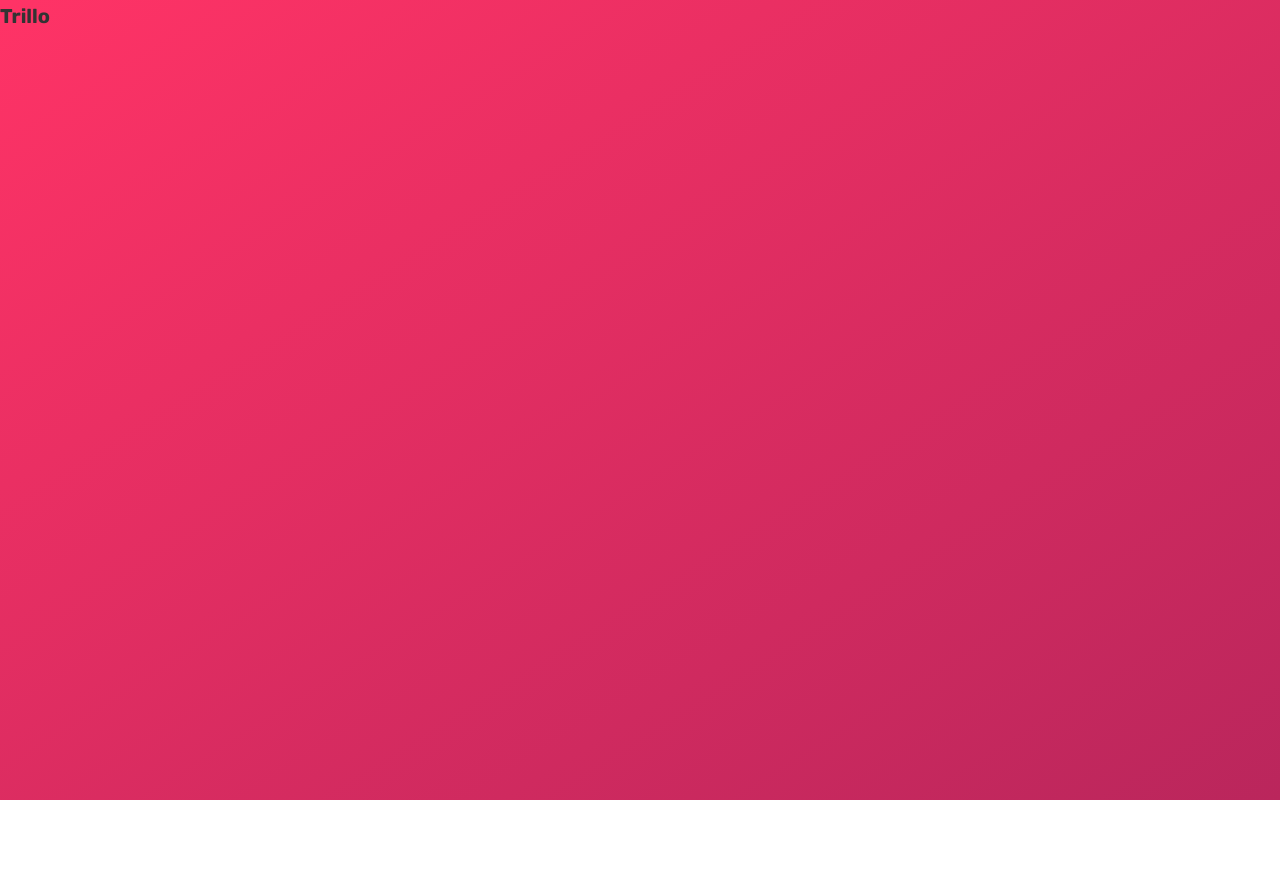
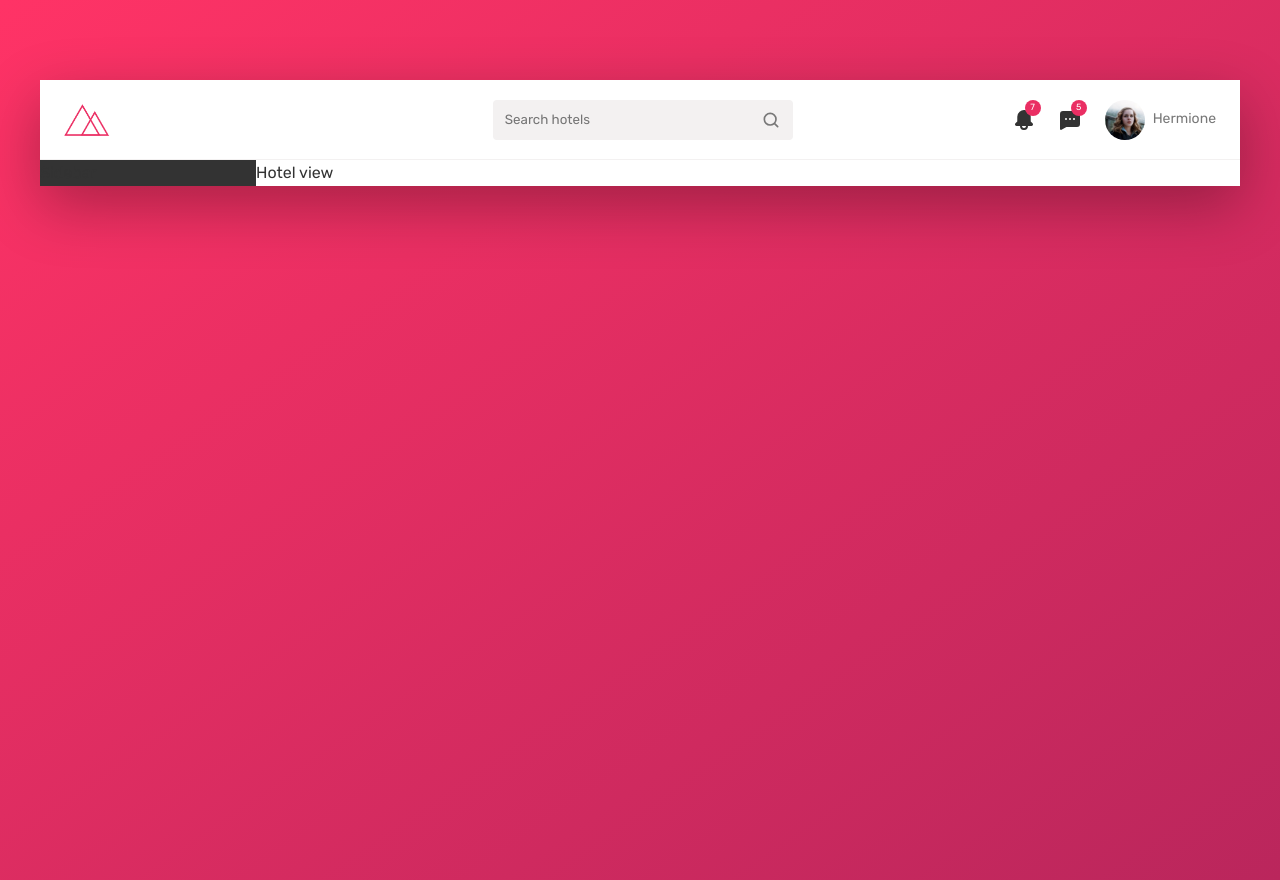
Before and after one commit to spaceinvadev/advanced-css-course, a website: page trillo/index.html in a window 1280 px wide. Before the commit the page ends 800 px from the top, so only its background shows below. Drawn offline with Linux system fonts and the light colour scheme.

Commit message:
Refactor header / Fix notifications stats

```diff
--- a/trillo/index.html
+++ b/trillo/index.html
@@ -12,7 +12,93 @@
     <link rel="stylesheet" href="dist/styles/styles.css?cb=1586872708002" />
   </head>
   <body>
-    <h1>Trillo</h1>
+    <div class="container">
+      <header class="header">
+        <img
+          class="header__logo"
+          src="dist/assets/logo.png"
+          alt="Trillo logo"
+        />
+
+        <form class="search-form">
+          <input
+            class="search-form__input"
+            type="search"
+            name="search-bar"
+            placeholder="Search hotels"
+          />
+          <button class="search-form__button">
+            <svg
+              class="search-form__icon"
+              xmlns="http://www.w3.org/2000/svg"
+              viewBox="0 0 24 24"
+            >
+              <g data-name="Layer 2">
+                <g data-name="search">
+                  <rect width="24" height="24" opacity="0" />
+                  <path
+                    d="M20.71 19.29l-3.4-3.39A7.92 7.92 0 0 0 19 11a8 8 0 1 0-8 8 7.92 7.92 0 0 0 4.9-1.69l3.39 3.4a1 1 0 0 0 1.42 0 1 1 0 0 0 0-1.42zM5 11a6 6 0 1 1 6 6 6 6 0 0 1-6-6z"
+                  />
+                </g>
+              </g>
+            </svg>
+          </button>
+        </form>
+
+        <nav class="header__user-nav">
+          <ul class="user-nav">
+            <li class="user-nav__item">
+              <svg
+                class="user-nav__icon"
+                xmlns="http://www.w3.org/2000/svg"
+                viewBox="0 0 24 24"
+              >
+                <g data-name="Layer 2">
+                  <g data-name="bell">
+                    <rect width="24" height="24" opacity="0" />
+                    <path
+                      d="M20.52 15.21l-1.8-1.81V8.94a6.86 6.86 0 0 0-5.82-6.88 6.74 6.74 0 0 0-7.62 6.67v4.67l-1.8 1.81A1.64 1.64 0 0 0 4.64 18H8v.34A3.84 3.84 0 0 0 12 22a3.84 3.84 0 0 0 4-3.66V18h3.36a1.64 1.64 0 0 0 1.16-2.79zM14 18.34A1.88 1.88 0 0 1 12 20a1.88 1.88 0 0 1-2-1.66V18h4z"
+                    />
+                  </g>
+                </g>
+              </svg>
+
+              <span class="user-nav__stats">7</span>
+            </li>
+
+            <li class="user-nav__item">
+              <svg
+                class="user-nav__icon"
+                xmlns="http://www.w3.org/2000/svg"
+                viewBox="0 0 24 24"
+              >
+                <g data-name="Layer 2">
+                  <g data-name="message-square">
+                    <rect width="24" height="24" opacity="0" />
+                    <path
+                      d="M19 3H5a3 3 0 0 0-3 3v15a1 1 0 0 0 .51.87A1 1 0 0 0 3 22a1 1 0 0 0 .51-.14L8 19.14a1 1 0 0 1 .55-.14H19a3 3 0 0 0 3-3V6a3 3 0 0 0-3-3zM8 12a1 1 0 1 1 1-1 1 1 0 0 1-1 1zm4 0a1 1 0 1 1 1-1 1 1 0 0 1-1 1zm4 0a1 1 0 1 1 1-1 1 1 0 0 1-1 1z"
+                    />
+                  </g>
+                </g>
+              </svg>
+
+              <span class="user-nav__stats">5</span>
+            </li>
+
+            <li class="user-nav__item user-nav__profile">
+              <img src="dist/assets/avatar.jpg" alt="User avatar" />
+              <span>Hermione</span>
+            </li>
+          </ul>
+        </nav>
+      </header>
+
+      <div class="content">
+        <nav class="sidebar">Sidebar</nav>
+
+        <main class="hotel-view">Hotel view</main>
+      </div>
+    </div>
 
     <script src="dist/all.js?cb=1586872708002"></script>
   </body>
--- a/trillo/src/scss/abstracts/_mixins.scss
+++ b/trillo/src/scss/abstracts/_mixins.scss
@@ -0,0 +1,5 @@
+@mixin flex-abs-center {
+  display: flex;
+  justify-content: center;
+  align-items: center;
+}
--- a/trillo/src/scss/base/_base.scss
+++ b/trillo/src/scss/base/_base.scss
@@ -11,6 +11,10 @@
   --gray-dark-1: hsl(0, 0%, 20%); // #333
   --gray-dark-2: hsl(0, 0%, 47%); // #777
   --gray-dark-3: hsl(0, 0%, 60%); // #999
+
+  --white: #fff;
+
+  --shadow-dark: 0 2rem 6rem hsla(0, 0%, 0%, 0.3);
 }
 
 html {
@@ -33,6 +37,7 @@ body {
   font-family: "Rubik", sans-serif;
   font-weight: 400;
   line-height: 1.6;
+  font-size: 1.6rem;
   color: var(--gray-dark-1);
   background-image: linear-gradient(
     to right bottom,
--- a/trillo/src/scss/components/_components.scss
+++ b/trillo/src/scss/components/_components.scss
@@ -0,0 +1,88 @@
+.search-form {
+  padding: 0.4rem 1.2rem;
+  display: flex;
+  align-items: center;
+  background-color: var(--gray-light-2);
+  border-radius: 4px;
+  height: auto;
+  margin-inline-start: 15%;
+
+  &__input {
+    height: 3.2rem;
+    width: 25.6rem;
+    background-color: inherit;
+    border: none;
+    font-family: "Rubik", sans-serif;
+    color: var(--gray-dark-1);
+
+    &::placeholder {
+      font-family: inherit;
+    }
+  }
+
+  &__button {
+    border: none;
+    background-color: var(--gray-light-2);
+    cursor: pointer;
+    @include flex-abs-center;
+  }
+
+  &__icon {
+    width: 2rem;
+    height: 2rem;
+    fill: var(--gray-dark-2);
+  }
+}
+
+.user-nav {
+  list-style: none;
+  @include flex-abs-center;
+
+  &__item {
+    cursor: pointer;
+    position: relative;
+
+    &:not(:last-of-type) {
+      padding: 2px 1px;
+      margin-inline-end: 0.4rem;
+      @include flex-abs-center;
+    }
+  }
+
+  &__icon {
+    width: 4rem;
+    height: 4rem;
+    padding: 0.8rem;
+    fill: var(--gray-dark-1);
+  }
+
+  &__stats {
+    @include flex-abs-center;
+    font-size: 0.9rem;
+    width: 1.6rem;
+    height: 1.6rem;
+    position: absolute;
+    top: 0.2rem;
+    right: 0.4rem;
+    background-color: var(--fucsia);
+    color: var(--white);
+    z-index: 8;
+    border-radius: 100%;
+  }
+
+  &__profile {
+    @include flex-abs-center;
+    padding-inline-start: 1rem;
+
+    & img {
+      height: 4rem;
+      border-radius: 50%;
+      margin-inline-end: 0.8rem;
+    }
+
+    & span {
+      font-size: 1.4rem;
+      color: var(--gray-dark-2);
+    }
+  }
+}
--- a/trillo/src/scss/layout/_layout.scss
+++ b/trillo/src/scss/layout/_layout.scss
@@ -0,0 +1,35 @@
+.container {
+  max-width: 120rem;
+  margin: 8rem auto;
+  background-color: var(--gray-light-1);
+  box-shadow: var(--shadow-dark);
+}
+
+.header {
+  height: 8rem;
+  background-color: var(--white);
+  border-bottom: 1px solid var(--gray-light-2);
+  padding: 0 2.4rem;
+  display: flex;
+  justify-content: space-between;
+  align-items: center;
+
+  &__logo {
+    display: inline-block;
+    height: 3.2rem;
+  }
+}
+
+.content {
+  display: flex;
+}
+
+.sidebar {
+  background-color: var(--gray-dark-1);
+  flex: 0 0 18%;
+}
+
+.hotel-view {
+  background-color: var(--white);
+  flex: 1;
+}
```
Also changed, not shown: trillo/dist/styles/styles.css.
